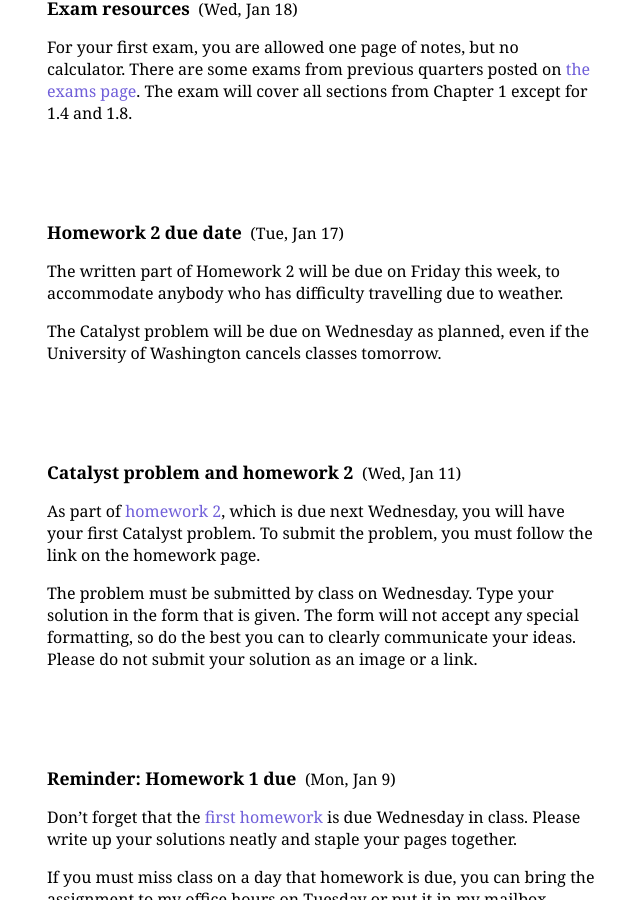
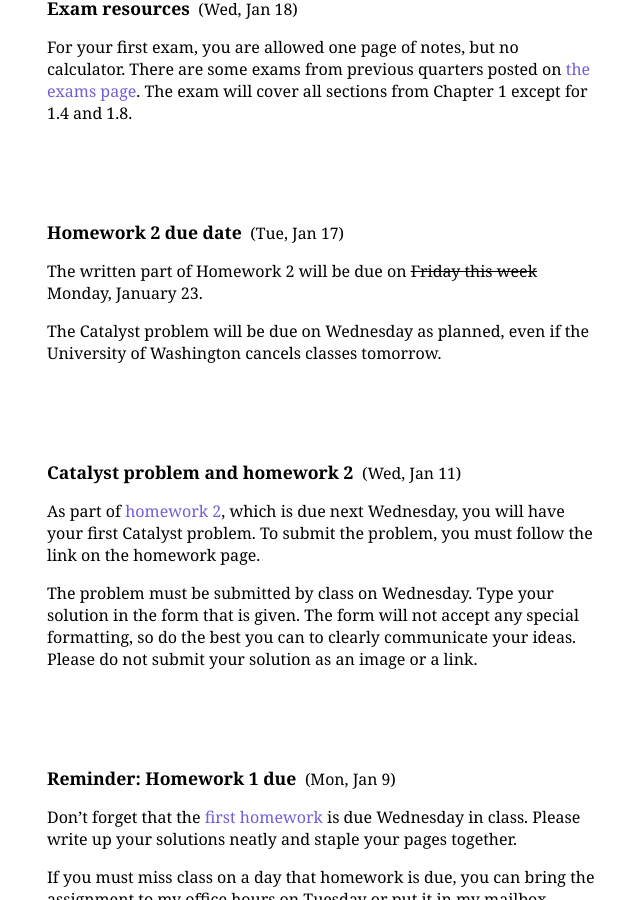
Before and after one commit to nathangrigg/website, a Jekyll site: the page built from math308/wi12/index.html, in a window 1280 px wide and 900 px high, scrolled down 528 px. Shown: the whole window, without its empty margins (318-958 px from the left). Built offline with Jekyll 4.4.1, drawn with Linux system fonts in a browser that asks for light colours; Markdown is read by kramdown in place of the engine named in the settings.

Commit message:
Edit homework due dates

```diff
--- a/math308/wi12/_posts/2012-01-17-homework-2-due-date.md
+++ b/math308/wi12/_posts/2012-01-17-homework-2-due-date.md
@@ -4,6 +4,6 @@ layout: 308wi12-post
 date: 2012-01-17 12:30
 ---
 
-The written part of Homework 2 will be due on Friday this week, to accommodate anybody who has difficulty travelling due to weather.
+The written part of Homework 2 will be due on <strike>Friday this week</strike> Monday, January 23.
 
 The Catalyst problem will be due on Wednesday as planned, even if the University of Washington cancels classes tomorrow.
--- a/math308/wi12/homework/index.md
+++ b/math308/wi12/homework/index.md
@@ -27,7 +27,7 @@ section: homework
 
 <a name="2"></a>
 
-## Homework 2 due Jan 18
+## Homework 2 due Monday, Jan 23
 
 - 1.5: 31, 32, 45, 46, 66
 - 1.6: 2, 4, 12, 14, 18, 26, 43, [47 via Catalyst][cat2]
```
